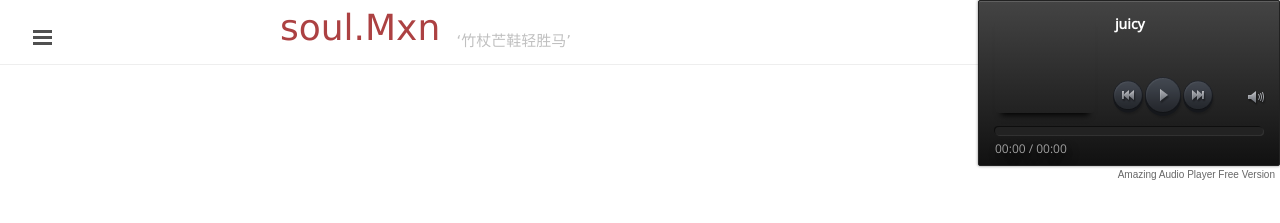
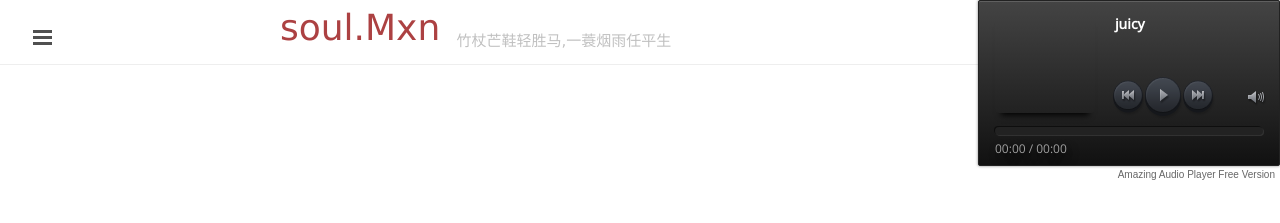
Before and after one commit to mxn21/mxn21.github.io, a Jekyll site: the page built from index.html, in a window 1280 px wide and 900 px high. Shown: the top 223 px of the window. Built offline with Jekyll 4.4.1, drawn with Linux system fonts in a browser that asks for light colours; Markdown is read by kramdown in place of the engine named in the settings; the list of posts is cut into pages by our own code.

Commit message:
Update _config.yml

```diff
--- a/_config.yml
+++ b/_config.yml
@@ -9,12 +9,12 @@
 
 # Setup
 title:            soul.Mxn
-tagline:          ‘竹杖芒鞋轻胜马’
-description:      ‘22222’
+tagline:          '竹杖芒鞋轻胜马,一蓑烟雨任平生'
+description:      '我的github'
 url:              https://github.com/mxn21
 
 author:
-  name:           ‘soul.mxn’
+  name:           'soul.mxn'
   url:            https://github.com/mxn21
 
 paginate:         5
```
